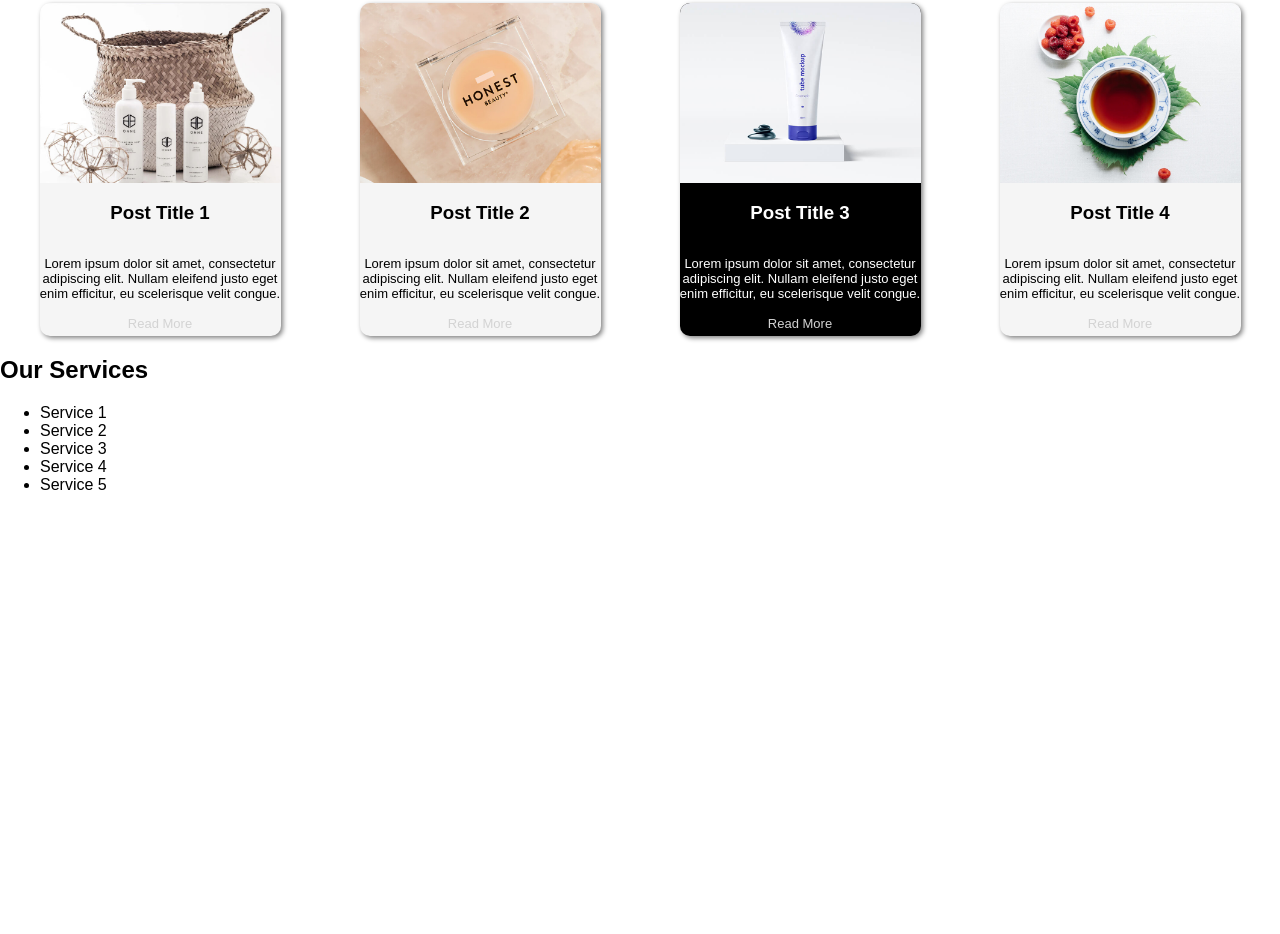
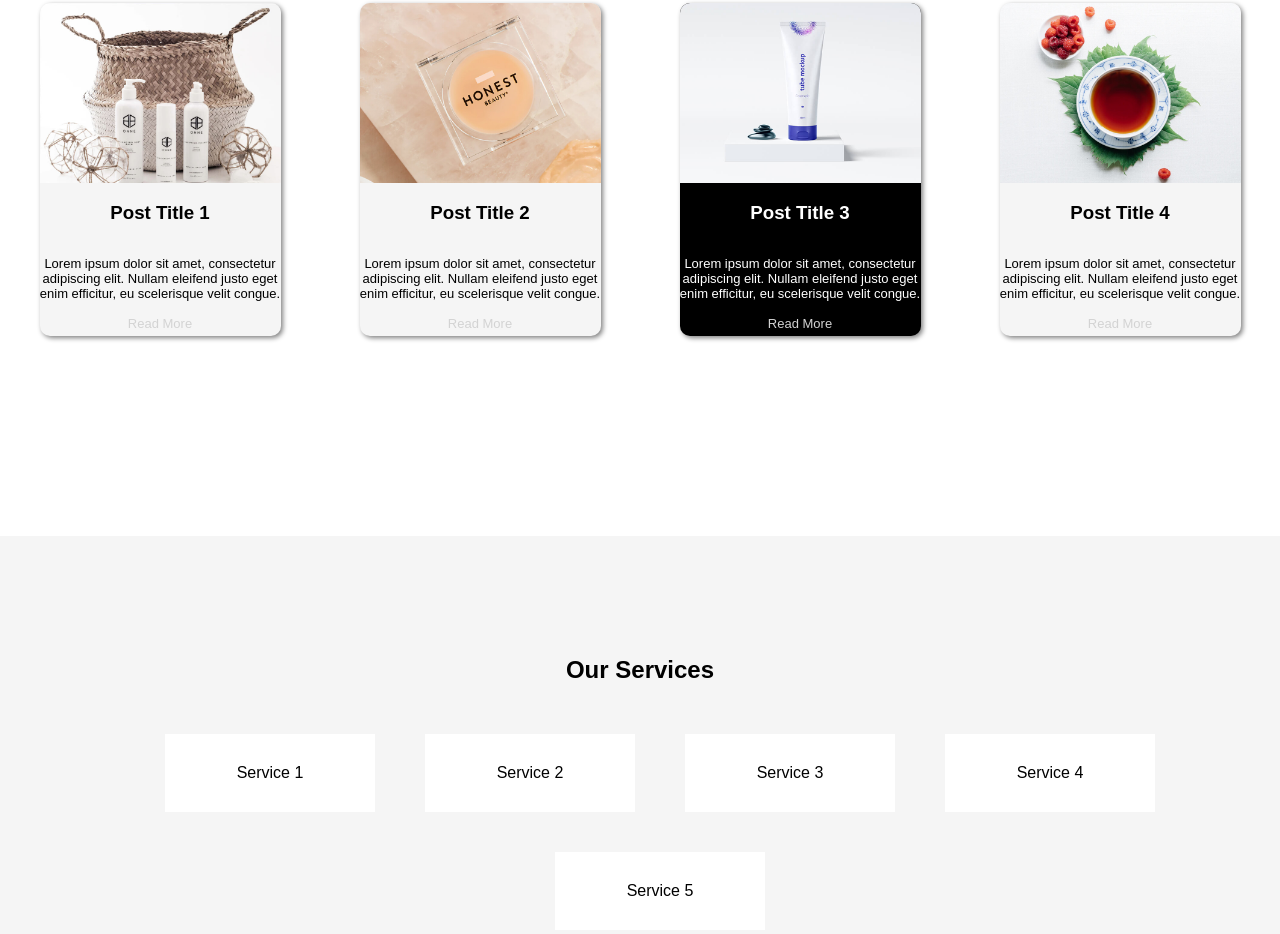
Before and after one commit to iversonq/activity2, a plain HTML site: page index.html in a window 1280 px wide. Shown: the part 661-1595 px from the top of the page. Before the commit the page ends 1171 px from the top, so only its background shows below. Drawn offline with Linux system fonts and the light colour scheme.

Commit message:
services is done

```diff
--- a/style.css
+++ b/style.css
@@ -84,3 +84,33 @@ color: white;
 #blog div a:hover{
     color:blue;
 }
+#services {
+    margin-top: 200px;
+    padding: 100px;
+    background-color: whitesmoke;
+}
+
+#services h2{
+    font-size: 300;
+    text-align: center;
+}
+#services ul {
+    margin-top: 30px;
+    display: flex;
+    flex-wrap: wrap;
+    list-style: none;
+    justify-content: space-around;
+
+}
+
+#services li{
+    margin: 20px;
+    font-size: medium;
+    width: 150px;
+    padding: 30px;
+    text-align: center;
+    background-color: white;
+}
+#services li:hover{
+    background-color: orangered;
+}
```
